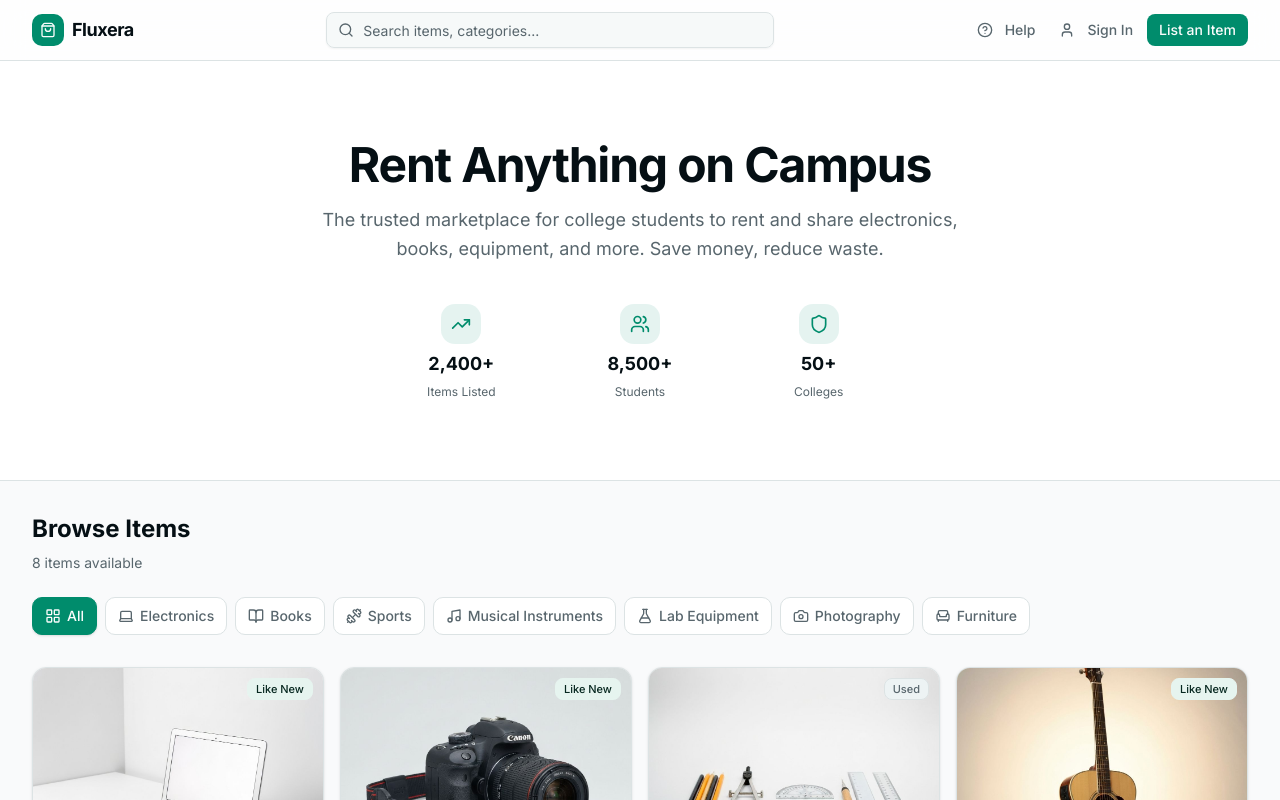
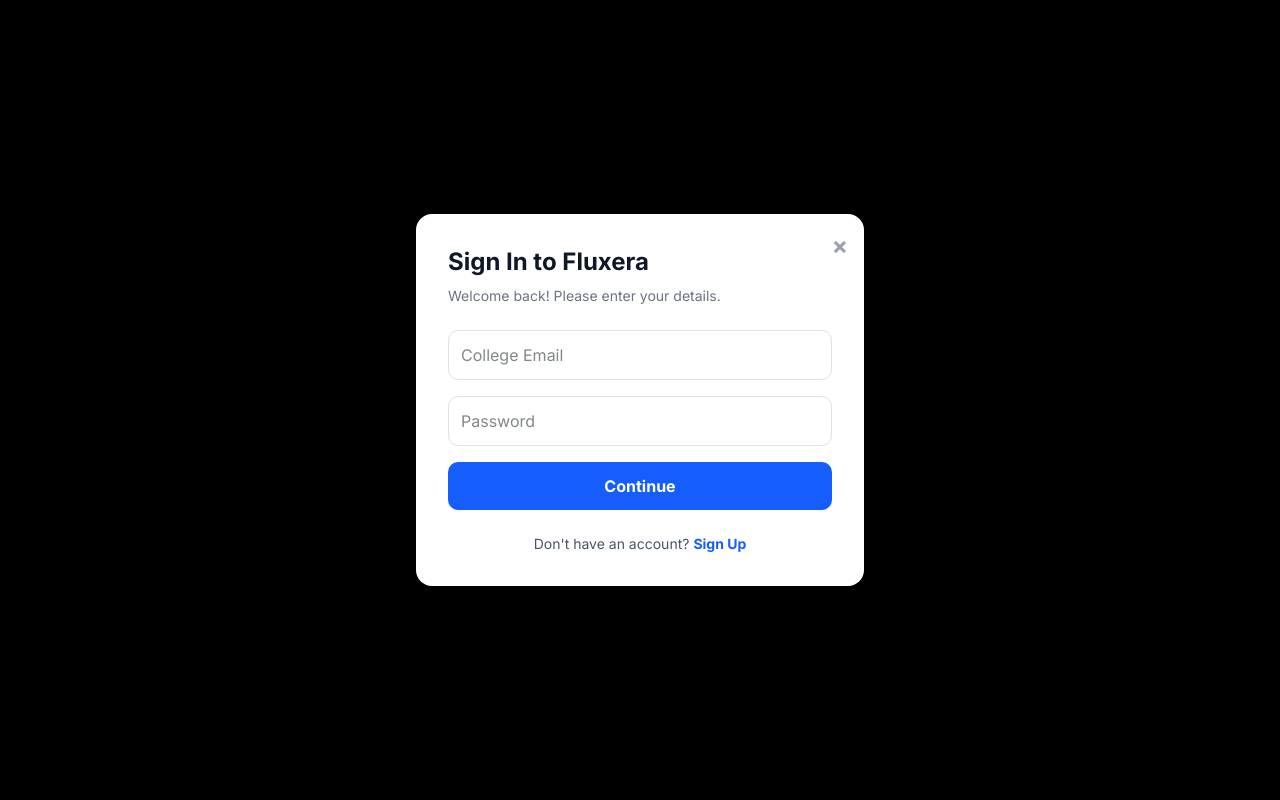
Before and after one commit to vishnuu123pl/v0-ux-requirements, a Next.js app: page / in a window 1280 px wide. Both pictures are taken after a click on the button "Sign In". Shown: the top 800 px of the page. Built offline with nearby package versions, Linux system fonts and the light colour scheme.

Commit message:
Update page.tsx

```diff
--- a/app/page.tsx
+++ b/app/page.tsx
@@ -1,148 +1,109 @@
-"use client"
+"use client";
 
-import { useState, useMemo } from "react"
-import { rentalItems, type RentalItem } from "@/lib/data"
-import { Navbar } from "@/components/navbar"
-import { Footer } from "@/components/footer"
-import { ItemCard } from "@/components/item-card"
-import { CategoryFilter } from "@/components/category-filter"
-import { ItemQuickView } from "@/components/item-quick-view"
-import { HelpPanel } from "@/components/help-panel"
-import { SupportChat } from "@/components/support-chat"
-import { TrendingUp, Users, Shield } from "lucide-react"
+import { useState } from "react";
 
-export default function HomePage() {
-  const [selectedCategory, setSelectedCategory] = useState("All")
-  const [searchQuery, setSearchQuery] = useState("")
-  const [selectedItem, setSelectedItem] = useState<RentalItem | null>(null)
-  const [quickViewOpen, setQuickViewOpen] = useState(false)
-  const [helpOpen, setHelpOpen] = useState(false)
-  const [chatOpen, setChatOpen] = useState(false)
-
-  const filteredItems = useMemo(() => {
-    return rentalItems.filter((item) => {
-      const matchesCategory =
-        selectedCategory === "All" || item.category === selectedCategory
-      const matchesSearch =
-        !searchQuery ||
-        item.name.toLowerCase().includes(searchQuery.toLowerCase()) ||
-        item.category.toLowerCase().includes(searchQuery.toLowerCase()) ||
-        item.description.toLowerCase().includes(searchQuery.toLowerCase())
-      return matchesCategory && matchesSearch
-    })
-  }, [selectedCategory, searchQuery])
-
-  const handleItemClick = (item: RentalItem) => {
-    setSelectedItem(item)
-    setQuickViewOpen(true)
-  }
+export default function Home() {
+  const [open, setOpen] = useState(false);
+  const [isLogin, setIsLogin] = useState(true);
 
   return (
-    <div className="flex min-h-screen flex-col bg-background">
-      <Navbar
-        onHelpOpen={() => setHelpOpen(true)}
-        searchQuery={searchQuery}
-        onSearchChange={setSearchQuery}
-      />
+    <div className="bg-gray-50 min-h-screen">
+      {/* NAVBAR */}
+      <nav className="bg-white shadow-sm p-4 flex justify-between items-center px-8">
+        <div className="text-2xl font-bold text-blue-600">Fluxera</div>
+        <button
+          onClick={() => setOpen(true)}
+          className="bg-blue-600 text-white px-6 py-2 rounded-lg font-medium hover:bg-blue-700 transition"
+        >
+          Sign In
+        </button>
+      </nav>
 
-      <main className="flex-1">
-        {/* Hero Section */}
-        <section className="relative overflow-hidden border-b border-border bg-card">
-          <div className="mx-auto max-w-7xl px-4 py-16 lg:px-8 lg:py-20">
-            <div className="mx-auto max-w-2xl text-center">
-              <h1 className="text-3xl font-bold tracking-tight text-foreground sm:text-4xl lg:text-5xl text-balance">
-                Rent Anything on Campus
-              </h1>
-              <p className="mt-4 text-base leading-relaxed text-muted-foreground sm:text-lg text-pretty">
-                The trusted marketplace for college students to rent and share electronics, books, equipment, and more. Save money, reduce waste.
+      {/* HERO */}
+      <main className="flex flex-col items-center justify-center py-20">
+        <h1 className="text-4xl font-extrabold text-gray-900 mb-4">
+          Rent Anything on Campus
+        </h1>
+        <p className="text-gray-600 text-lg">
+          The trusted marketplace for students at your college.
+        </p>
+      </main>
+
+      {/* MODAL */}
+      {open && (
+        <div
+          onClick={() => setOpen(false)}
+          className="fixed inset-0 bg-black bg-opacity-50 backdrop-blur-sm flex items-center justify-center z-50 p-4"
+        >
+          <div
+            onClick={(e) => e.stopPropagation()}
+            className="bg-white rounded-2xl w-full max-w-md shadow-2xl relative"
+          >
+            <button
+              onClick={() => setOpen(false)}
+              className="absolute top-4 right-4 text-gray-400 hover:text-black text-2xl font-bold"
+            >
+              ×
+            </button>
+
+            <div className="p-8">
+              <h2 className="text-2xl font-bold text-gray-900 mb-2">
+                {isLogin ? "Sign In to Fluxera" : "Create Account"}
+              </h2>
+              <p className="text-gray-500 mb-6 text-sm">
+                {isLogin
+                  ? "Welcome back! Please enter your details."
+                  : "Join the campus marketplace community."}
               </p>
-            </div>
 
-            {/* Stats */}
-            <div className="mx-auto mt-10 grid max-w-lg grid-cols-3 gap-6">
-              <div className="flex flex-col items-center gap-1.5">
-                <div className="flex h-10 w-10 items-center justify-center rounded-xl bg-primary/10">
-                  <TrendingUp className="h-5 w-5 text-primary" />
-                </div>
-                <span className="text-lg font-bold text-foreground">2,400+</span>
-                <span className="text-xs text-muted-foreground">Items Listed</span>
-              </div>
-              <div className="flex flex-col items-center gap-1.5">
-                <div className="flex h-10 w-10 items-center justify-center rounded-xl bg-primary/10">
-                  <Users className="h-5 w-5 text-primary" />
-                </div>
-                <span className="text-lg font-bold text-foreground">8,500+</span>
-                <span className="text-xs text-muted-foreground">Students</span>
-              </div>
-              <div className="flex flex-col items-center gap-1.5">
-                <div className="flex h-10 w-10 items-center justify-center rounded-xl bg-primary/10">
-                  <Shield className="h-5 w-5 text-primary" />
-                </div>
-                <span className="text-lg font-bold text-foreground">50+</span>
-                <span className="text-xs text-muted-foreground">Colleges</span>
+              <form
+                onSubmit={(e) => {
+                  e.preventDefault();
+                  alert("Demo only. Backend not connected.");
+                  setOpen(false);
+                }}
+                className="space-y-4"
+              >
+                {!isLogin && (
+                  <input
+                    type="text"
+                    placeholder="Full Name"
+                    className="w-full border p-3 rounded-lg"
+                  />
+                )}
+
+                <input
+                  type="email"
+                  placeholder="College Email"
+                  required
+                  className="w-full border p-3 rounded-lg"
+                />
+
+                <input
+                  type="password"
+                  placeholder="Password"
+                  required
+                  className="w-full border p-3 rounded-lg"
+                />
+
+                <button className="w-full bg-blue-600 text-white py-3 rounded-lg font-bold hover:bg-blue-700 transition">
+                  Continue
+                </button>
+              </form>
+
+              <div className="mt-6 text-center text-sm text-gray-600">
+                {isLogin ? "Don't have an account?" : "Already have an account?"}
+                <button
+                  onClick={() => setIsLogin(!isLogin)}
+                  className="text-blue-600 font-bold hover:underline ml-1"
+                >
+                  {isLogin ? "Sign Up" : "Log In"}
+                </button>
               </div>
             </div>
           </div>
-        </section>
-
-        {/* Browse Section */}
-        <section className="mx-auto max-w-7xl px-4 py-8 lg:px-8">
-          <div className="flex flex-col gap-6">
-            <div className="flex flex-col gap-2">
-              <h2 className="text-xl font-bold text-foreground sm:text-2xl">
-                Browse Items
-              </h2>
-              <p className="text-sm text-muted-foreground">
-                {filteredItems.length} item{filteredItems.length !== 1 ? "s" : ""} available
-              </p>
-            </div>
-
-            <CategoryFilter
-              selected={selectedCategory}
-              onChange={setSelectedCategory}
-            />
-
-            {filteredItems.length > 0 ? (
-              <div className="grid grid-cols-1 gap-4 sm:grid-cols-2 lg:grid-cols-3 xl:grid-cols-4">
-                {filteredItems.map((item) => (
-                  <ItemCard key={item.id} item={item} onClick={handleItemClick} />
-                ))}
-              </div>
-            ) : (
-              <div className="flex flex-col items-center justify-center py-20 text-center">
-                <div className="flex h-14 w-14 items-center justify-center rounded-2xl bg-muted">
-                  <TrendingUp className="h-6 w-6 text-muted-foreground" />
-                </div>
-                <h3 className="mt-4 text-base font-semibold text-foreground">
-                  No items found
-                </h3>
-                <p className="mt-1 text-sm text-muted-foreground">
-                  Try a different category or search term.
-                </p>
-              </div>
-            )}
-          </div>
-        </section>
-      </main>
-
-      <Footer onHelpOpen={() => setHelpOpen(true)} />
-
-      {/* Item Quick View Side Panel */}
-      <ItemQuickView
-        item={selectedItem}
-        open={quickViewOpen}
-        onClose={() => setQuickViewOpen(false)}
-      />
-
-      {/* Help & Support Panel */}
-      <HelpPanel
-        open={helpOpen}
-        onClose={() => setHelpOpen(false)}
-        onChatOpen={() => setChatOpen(true)}
-      />
-
-      {/* Support Chat Bot */}
-      <SupportChat open={chatOpen} onClose={() => setChatOpen(false)} />
+        </div>
+      )}
     </div>
-  )
+  );
 }
```
